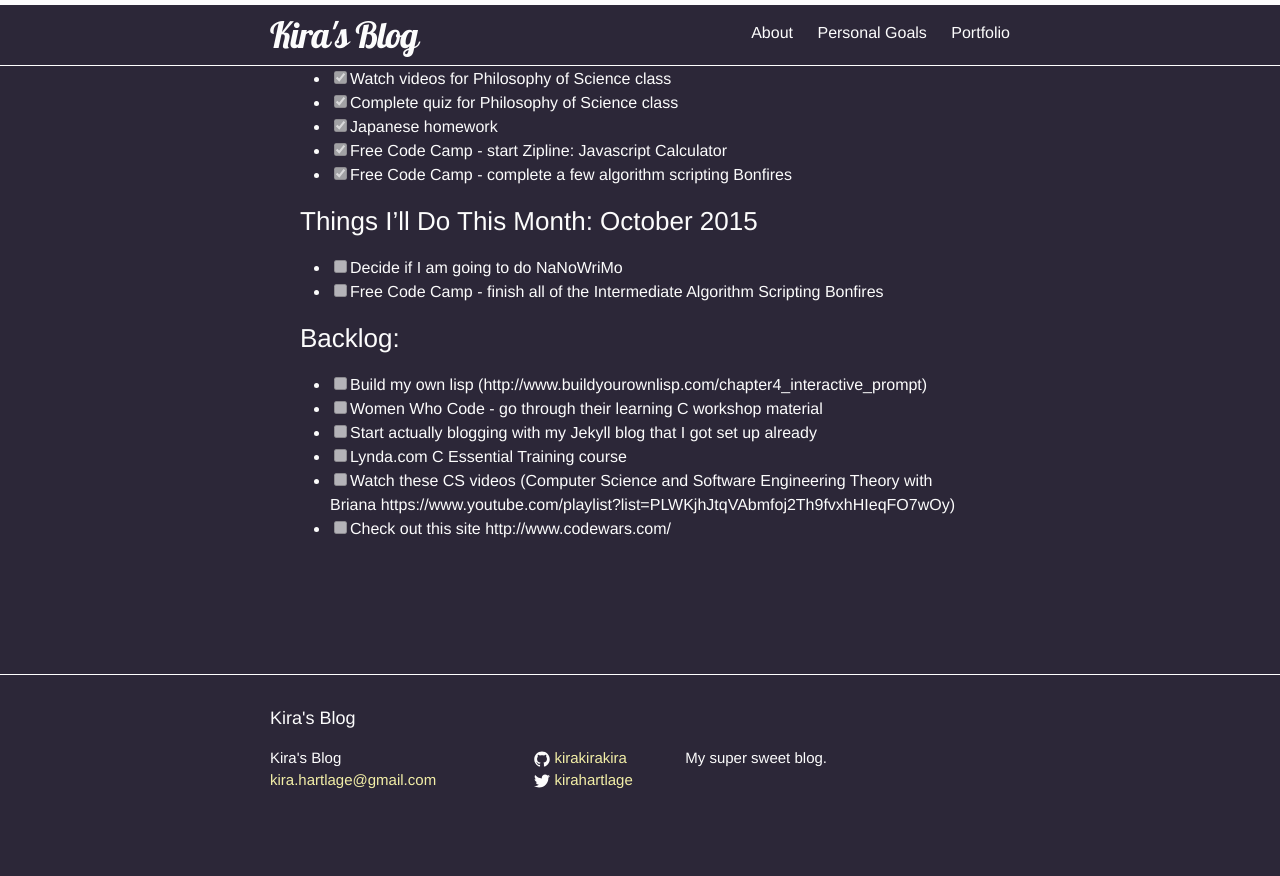
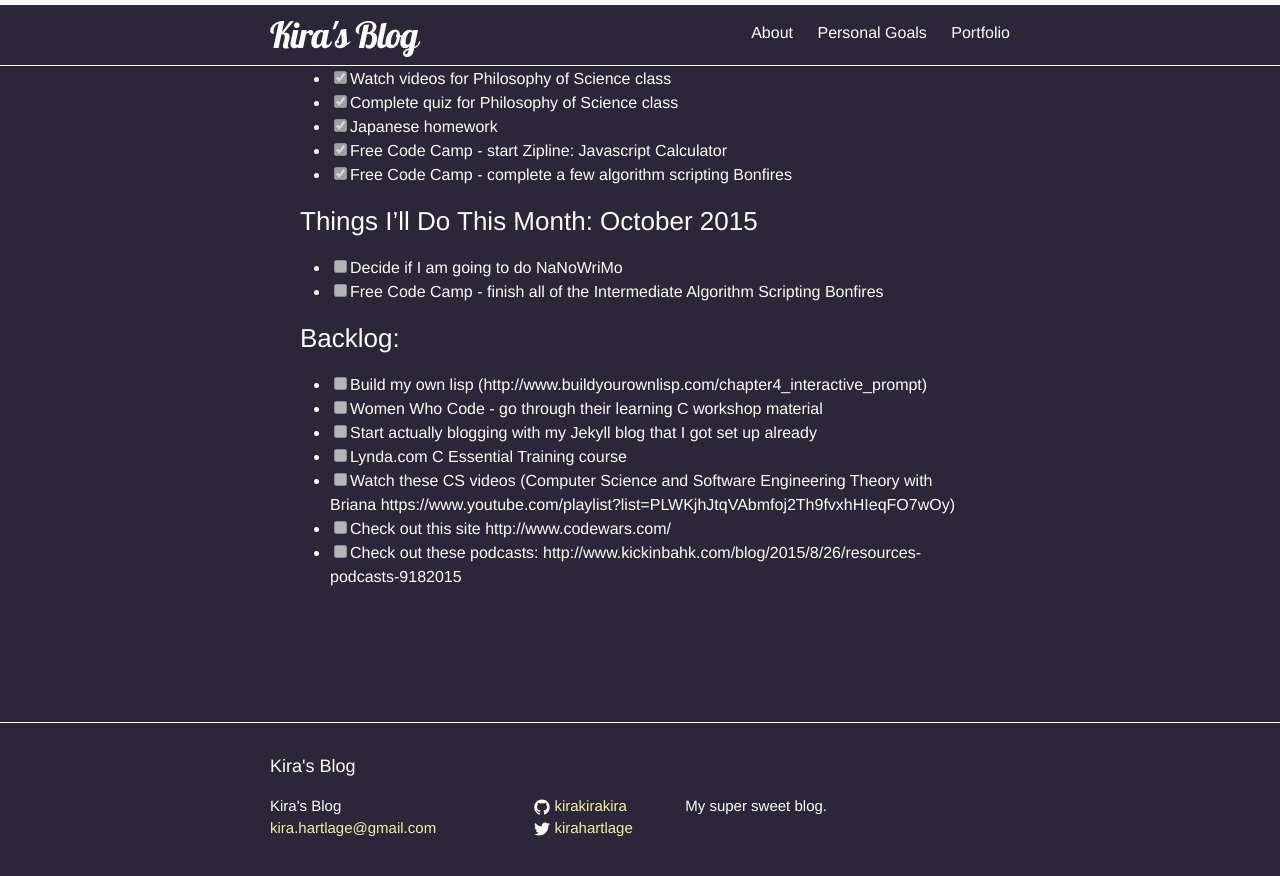
Before and after one commit to kirakirakira/blog, a Jekyll site: the page built from personal-goals.md, in a window 1280 px wide and 900 px high, scrolled down 961 px. Shown: the top 876 px of the window. Built offline with Jekyll 4.4.1, drawn with Linux system fonts in a browser that asks for light colours; Markdown is read by kramdown in place of the engine named in the settings; before the commit the page ends 1813 px from its top, so only the background shows below that.

Commit message:
Update personal-goals.md
Found a blog about tech/coding podcasts

```diff
--- a/personal-goals.md
+++ b/personal-goals.md
@@ -52,3 +52,4 @@ Why? I realized what I have been doing and what I want to do is all over the pla
 - [ ] Lynda.com C Essential Training course
 - [ ] Watch these CS videos (Computer Science and Software Engineering Theory with Briana https://www.youtube.com/playlist?list=PLWKjhJtqVAbmfoj2Th9fvxhHIeqFO7wOy)
 - [ ] Check out this site http://www.codewars.com/
+- [ ] Check out these podcasts: http://www.kickinbahk.com/blog/2015/8/26/resources-podcasts-9182015
```
